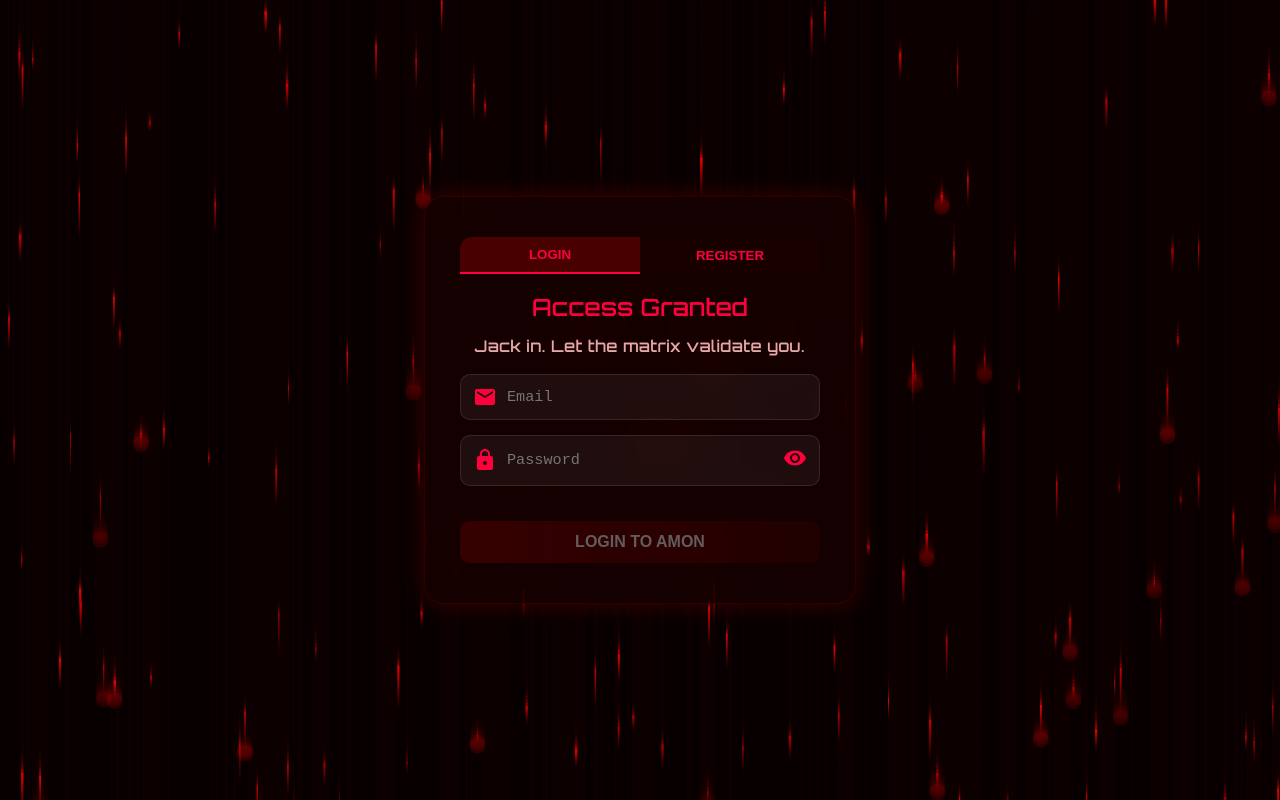
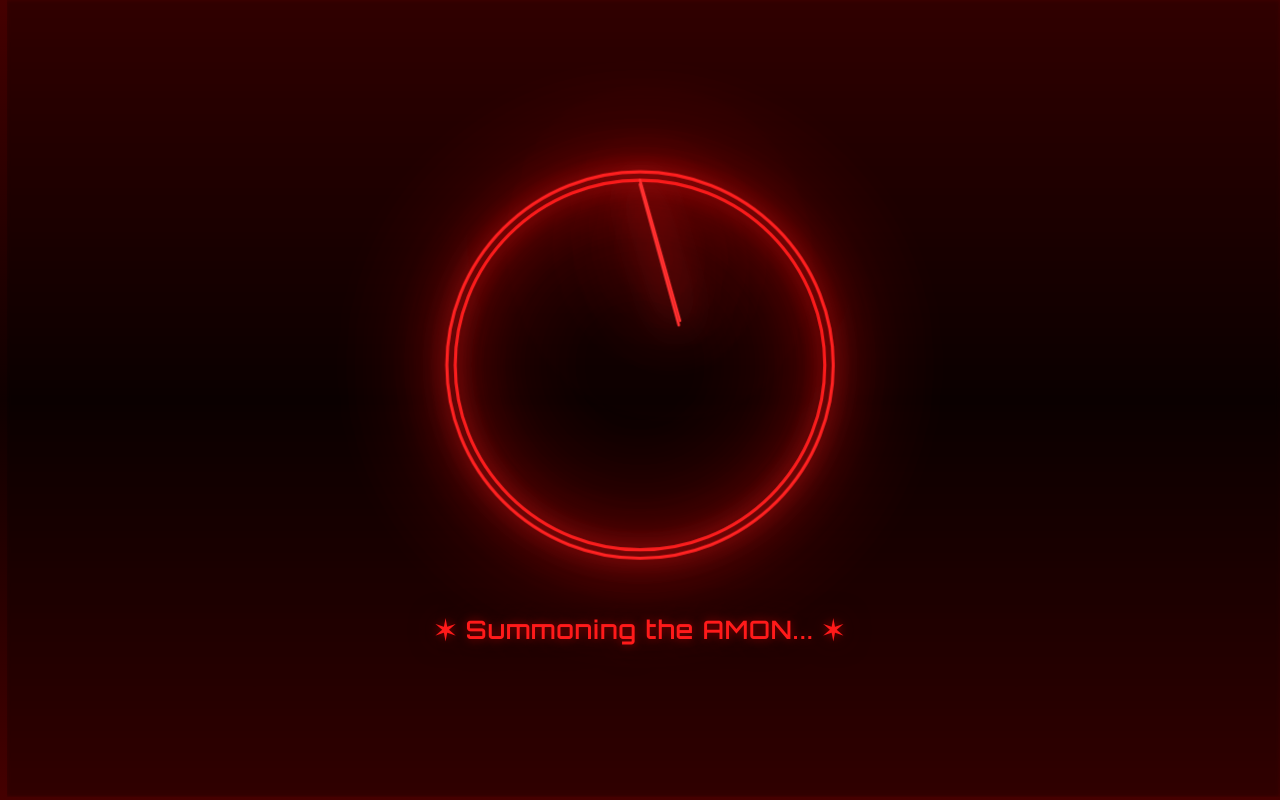
Before and after one commit to Mr-Biswadeb-Mukherjee/Kaalix, a React (Vite) app in the folder frontend/: page / in a window 1280 px wide. Built offline with nearby package versions, Linux system fonts and the light colour scheme.

Commit message:
added Preloader

```diff
--- a/frontend/src/App.jsx
+++ b/frontend/src/App.jsx
@@ -1,11 +1,12 @@
 import { BrowserRouter as Router, Routes, Route, useNavigate } from 'react-router-dom';
-import { useEffect } from 'react';
+import React, { useEffect, useState } from 'react';
 import MainLayout from './Layout/MainLayout';
 import Auth from './Components/Auth';
 import { ToastProvider } from './Components/Toast';
 import * as Pages from './pages';
 import { AuthProvider, useAuth } from './Context/AuthContext';
 import ProtectedRoute from './Components/ProtectedRoute';
+import Preloader from './Components/Preloader'; // <-- added
 
 // A wrapper to update the page title dynamically
 function RouteWrapper({ title, children }) {
@@ -31,10 +32,10 @@ const routeConfig = [
 // Handles routing logic and protected routes
 function AppRoutes() {
   const navigate = useNavigate();
-  const { login } = useAuth(); // Destructuring from context
+  const { login } = useAuth();
 
   const handleAuthSuccess = (data) => {
-    login(data.token); // Save token
+    login(data.token);
     navigate("/dashboard");
   };
 
@@ -68,8 +69,23 @@ function AppRoutes() {
   );
 }
 
-// Root App component with correct provider order
+// Root App component with preloader and correct provider order
 function App() {
+  const [loading, setLoading] = useState(() => {
+    // Only show preloader if this is the first visit during the session
+    const hasLoaded = sessionStorage.getItem("hasLoadedOnce");
+    return !hasLoaded;
+  });
+
+  const handlePreloaderFinish = () => {
+    sessionStorage.setItem("hasLoadedOnce", "true");
+    setLoading(false);
+  };
+
+  if (loading) {
+    return <Preloader onFinish={handlePreloaderFinish} />;
+  }
+
   return (
     <ToastProvider>
       <Router>
@@ -81,4 +97,5 @@ function App() {
   );
 }
 
+
 export default App;
--- /dev/null
+++ b/frontend/src/Components/Preloader.jsx
@@ -0,0 +1,108 @@
+import React, { useEffect, useState } from "react";
+import "./Styles/Preloader.css";
+
+const Preloader = ({ onFinish }) => {
+  const [step, setStep] = useState(0); // 0: Typing1, 1: Sigil, 2: Typing2 multiline
+  const [typedLines, setTypedLines] = useState([""]);
+
+  const welcomeMessage = "✶ Welcome to Amon ✶";
+  const multilineMessage = [
+    "First Password Cracking engine",
+    "with built-in support",
+    "for GPU/TPU"
+  ];
+
+  useEffect(() => {
+    if (step === 0) {
+      let charIndex = 0;
+      const typeInterval = setInterval(() => {
+        setTypedLines([welcomeMessage.slice(0, charIndex + 1)]);
+        charIndex++;
+        if (charIndex >= welcomeMessage.length) {
+          clearInterval(typeInterval);
+          setTimeout(() => setStep(1), 1000);
+        }
+      }, 80);
+      return () => clearInterval(typeInterval);
+    }
+
+    if (step === 1) {
+      const sigilTime = 9000;
+      const postSigilDelay = 2000;
+      const timer = setTimeout(() => {
+        setTypedLines([""]); // reset before next typing phase
+        setStep(2);
+      }, sigilTime + postSigilDelay);
+      return () => clearTimeout(timer);
+    }
+
+    if (step === 2) {
+      let lineIndex = 0;
+      let charIndex = 0;
+      const lines = ["", "", ""];
+
+      const typeNext = () => {
+        if (lineIndex >= multilineMessage.length) {
+          setTimeout(() => {
+            if (onFinish) onFinish();
+          }, 2000);
+          return;
+        }
+
+        const interval = setInterval(() => {
+          lines[lineIndex] += multilineMessage[lineIndex][charIndex];
+          setTypedLines([...lines]);
+
+          charIndex++;
+          if (charIndex >= multilineMessage[lineIndex].length) {
+            clearInterval(interval);
+            lineIndex++;
+            charIndex = 0;
+            setTimeout(typeNext, 400);
+          }
+        }, 60);
+      };
+
+      typeNext();
+    }
+  }, [step, onFinish]);
+
+  return (
+    <div className="sigil-wrapper ritual-ground">
+      <div className="backdrop-smoke"></div>
+
+      {step === 1 ? (
+        <>
+        <svg className="sigil-svg" viewBox="0 0 200 200" xmlns="http://www.w3.org/2000/svg" overflow="visible">
+          <circle cx="100" cy="100" r="88" className="sigil-circle-path" />
+          <circle cx="100" cy="100" r="92" className="sigil-circle-path" />
+
+          {/* Outer star */}
+          <path
+            d="M100,12 L146.6,176 L23.5,55 H176.5 L53.4,176 Z"
+            className="sigil-star-path"
+          />
+
+          {/* Inner star */}
+          <path
+            d="M100,14 L144.1,174 L26,57 H174 L55.9,174 Z"
+            className="sigil-star-path"
+          />
+        </svg>
+          <div className="chant-text">✶ Summoning the AMON... ✶</div>
+          <div className="fog-layer"></div>
+          <div className="smoke-overlay"></div>
+          <div className="embers-overlay"></div>
+        </>
+      ) : (
+        <div className="welcome-typing">
+          {typedLines.map((line, idx) => (
+            <div key={idx}>{line}</div>
+          ))}
+        </div>
+      )}
+    </div>
+  );
+};
+
+export default Preloader;
--- /dev/null
+++ b/frontend/src/Components/Styles/Preloader.css
@@ -0,0 +1,177 @@
+.sigil-wrapper {
+  position: fixed;
+  inset: 0;
+  background: linear-gradient(180deg, #2a0000, #0a0000, #2a0000);
+  background-size: 400% 400%;
+  background-position: center;
+  animation: ritualShift 20s ease-in-out infinite;
+  display: flex;
+  flex-direction: column;
+  align-items: center;
+  justify-content: center;
+  overflow: hidden;
+  z-index: 9999;
+}
+
+.backdrop-smoke {
+  position: absolute;
+  inset: 0;
+  backdrop-filter: blur(2px) brightness(0.7);
+  background: rgba(0, 0, 0, 0.2);
+  mix-blend-mode: screen;
+  z-index: 1;
+  pointer-events: none;
+  animation: mistyDrift 20s ease-in-out infinite alternate;
+}
+
+.sigil-svg {
+  width: 500px;
+  height: 420px;
+  stroke-linecap: round;
+  stroke-linejoin: round;
+  z-index: 10;
+  transition: transform 0.5s ease-in-out;
+}
+
+.sigil-circle-path,
+.sigil-star-path {
+  fill: none;
+  stroke: #ff0000;
+  stroke-width: 1.5;
+  stroke-dasharray: 1000;
+  stroke-dashoffset: 1000;
+  animation: drawPath 8s ease-in-out forwards, demonGlow 2.5s infinite ease-in-out;
+  filter: drop-shadow(0 0 6px #ff1a1a)
+          drop-shadow(0 0 12px #b30000)
+          drop-shadow(0 0 24px #ff0000aa);
+  transform-origin: center;
+}
+
+.sigil-star-path {
+  stroke-width: 1.3;
+  animation-delay: 4s, 4s;
+}
+
+@keyframes drawPath {
+  to {
+    stroke-dashoffset: 0;
+  }
+}
+
+@keyframes demonGlow {
+  0% {
+    filter: drop-shadow(0 0 4px #ff1a1a)
+            drop-shadow(0 0 10px #b30000)
+            drop-shadow(0 0 20px #ff0000aa);
+    stroke: #ff1a1a;
+  }
+  50% {
+    filter: drop-shadow(0 0 10px #ff3333)
+            drop-shadow(0 0 20px #ff0000)
+            drop-shadow(0 0 40px #ff0000cc);
+    stroke: #ff3333;
+  }
+  100% {
+    filter: drop-shadow(0 0 4px #ff1a1a)
+            drop-shadow(0 0 10px #b30000)
+            drop-shadow(0 0 20px #ff0000aa);
+    stroke: #ff1a1a;
+  }
+}
+
+@keyframes ritualShift {
+  0% {
+    background-position: 0% 50%;
+    background: linear-gradient(180deg, #2a0000, #0a0000, #2a0000);
+  }
+  25% {
+    background: linear-gradient(180deg, #3b0000, #1a0000, #3b0000);
+  }
+  50% {
+    background: linear-gradient(180deg, #450000, #0f0000, #450000);
+  }
+  75% {
+    background: linear-gradient(180deg, #2a0000, #0a0000, #2a0000);
+  }
+  100% {
+    background-position: 100% 50%;
+    background: linear-gradient(180deg, #2a0000, #0a0000, #2a0000);
+  }
+}
+
+
+.chant-text {
+  margin-top: 40px;
+  font-family: 'Orbitron';
+  font-size: 1.5rem;
+  color: #ff1a1a;
+  text-shadow: 0 0 10px #8b0000, 0 0 30px #330000;
+  letter-spacing: 2px;
+  user-select: none;
+  z-index: 10;
+}
+
+.smoke-overlay,
+.fog-layer,
+.embers-overlay {
+  position: absolute;
+  width: 100%;
+  height: 100%;
+  pointer-events: none;
+}
+
+.smoke-overlay {
+  background-size: cover;
+  mix-blend-mode: screen;
+  opacity: 0.04;
+  animation: smokeFlow 30s linear infinite;
+  z-index: 2;
+}
+
+@keyframes smokeFlow {
+  0% { background-position: 0 0; }
+  100% { background-position: 1200px 0; }
+}
+
+@keyframes mistyDrift {
+  0% {
+    transform: translateX(0px) translateY(0px);
+  }
+  100% {
+    transform: translateX(20px) translateY(-10px);
+  }
+}
+
+.chant-text.hidden {
+  opacity: 0;
+  transition: opacity 1s ease-in-out;
+  pointer-events: none;
+}
+
+.chant-text.visible {
+  opacity: 1;
+  transition: opacity 1s ease-in-out;
+}
+
+.welcome-typing {
+  font-family: 'Orbitron';
+  font-size: 1.8rem;
+  color: #ff1a1a;
+  text-shadow: 0 0 12px #8b0000, 0 0 24px #330000;
+  user-select: none;
+  z-index: 10;
+  white-space: pre;
+  letter-spacing: 2px;
+  text-align: center;
+  line-height: 1.8;
+  padding: 0 20px;
+}
+
+.sigil-symbol {
+  font-size: 18px;
+  fill: #c22626;
+  text-shadow: 0 0 5px #ff0000, 0 0 10px #660000;
+  font-family: "serif";
+  dominant-baseline: middle;
+  pointer-events: none;
+}
```
